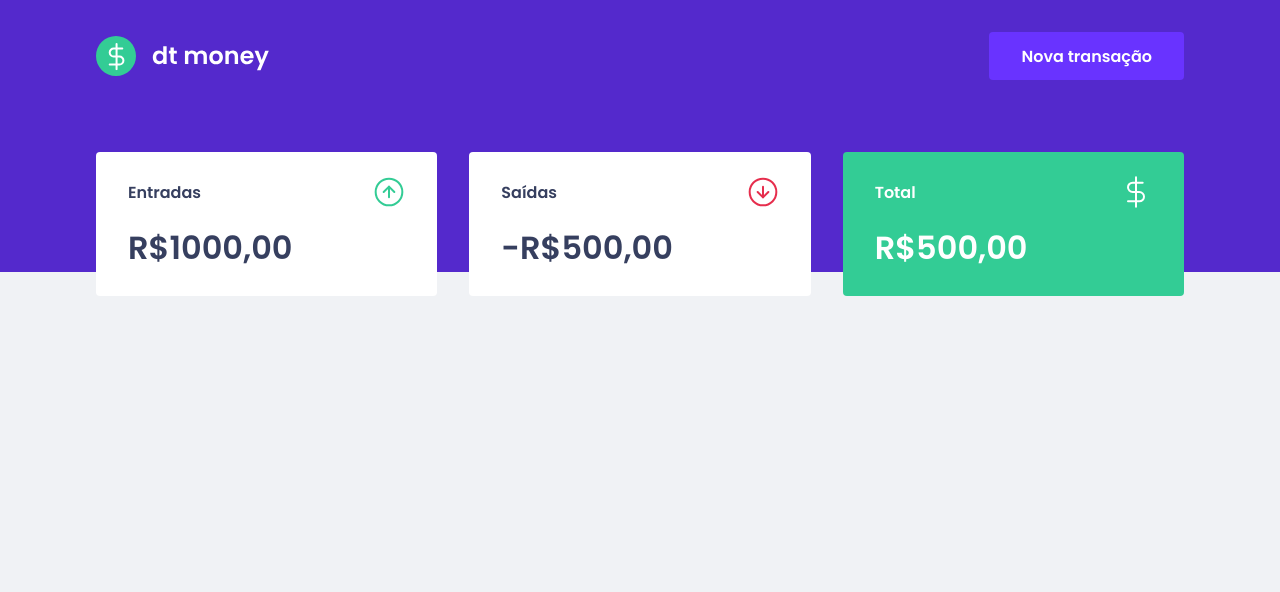
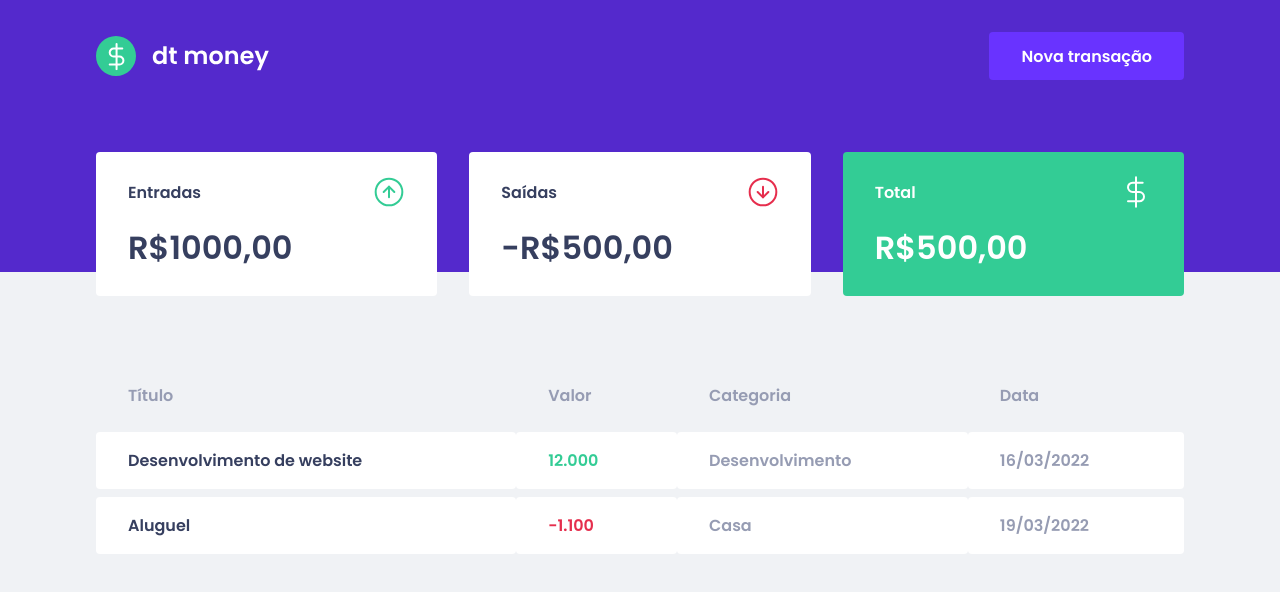
Before and after one commit to GabrielFerlima/Planilha-Financeira-React, a React (Create React App) app: page / in a window 1280 px wide. Shown: the top 592 px of the page. Built offline with nearby package versions, Linux system fonts and the light colour scheme.

Commit message:
Transaction table configurando

```diff
--- a/src/components/Dashboard/index.tsx
+++ b/src/components/Dashboard/index.tsx
@@ -1,10 +1,12 @@
 import {Summary} from '../Summary'
 import {Container} from './styles'
+import {TransactionsTable} from '../TransactionsTable'
 
 export function Dashboard() {
     return (
         <Container>
             <Summary/>
+            <TransactionsTable/>
         </Container>
     )
 }
--- a/src/components/TransactionsTable/index.tsx
+++ b/src/components/TransactionsTable/index.tsx
@@ -1,6 +1,42 @@
-
+import {Container} from './styles'
 
 
 export function TransactionsTable() {
+    return (
+        <Container>
 
+        <table>
+            <thead>
+                <tr>
+                    <th>Título</th>
+                    <th>Valor</th>
+                    <th>Categoria</th>
+                    <th>Data</th>
+                </tr>
+            </thead>
+
+            <tbody>
+                <tr>
+                    <td>Desenvolvimento de website</td>
+                    <td className="deposit">12.000</td>
+                    <td>Desenvolvimento</td>
+                    <td>16/03/2022</td>
+                </tr>
+
+                <tr>
+                    <td>Aluguel</td>
+                    <td className="withdraw">-1.100</td>
+                    <td>Casa</td>
+                    <td>19/03/2022</td>
+                </tr>
+
+
+            </tbody>
+        </table>
+
+
+        </Container>
+
+
+    )
 }
--- a/src/components/TransactionsTable/styles.ts
+++ b/src/components/TransactionsTable/styles.ts
@@ -2,8 +2,43 @@
 
 export const Container = styled.div`
 
+    margin-top: 4rem;
+
+    table {
+    width: 100%;
+    border-spacing: 0 0.5rem;
 
 
 
+    th {
+        color: var(--text-body);
+        font-weight: 400;
+        padding: 1rem 2rem;
+        text-align: left;
+        line-height: 1.5rem;
+    }
 
-`
+    td {
+        padding: 1rem 2rem;
+        border: 0;
+        background: var(--shape);
+        color: var(--text-body);
+        border-radius: 0.25rem;
+
+        &:first-child {
+            color: var(--text-title);
+        }
+
+        &.deposit {
+            color: var(--green);
+        }
+
+        &.withdraw {
+            color: var(--red);
+        }
+    }
+
+    }
+
+
+`;
```
